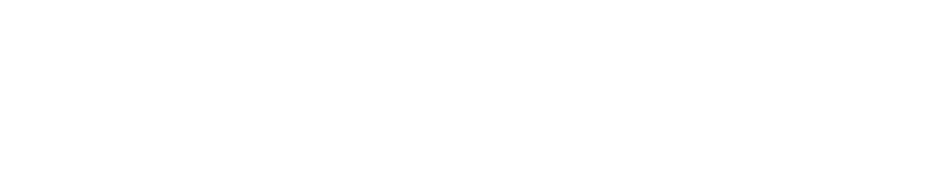
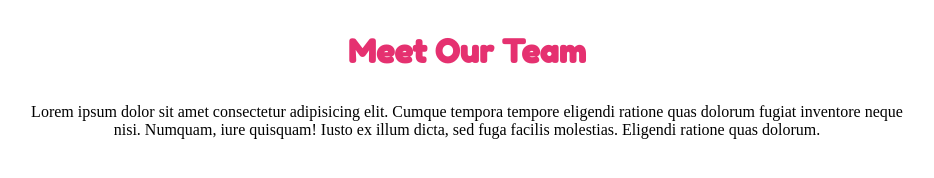
Before and after one commit to sensi-federico/html-css-float-cards, a plain HTML site: page index.html in a window 1280 px wide. Shown: the whole page, without its empty margins (173-1107 px from the left). Drawn offline with Linux system fonts and the light colour scheme.

Commit message:
header_commit

```diff
--- /dev/null
+++ b/assets/css/style.css
@@ -0,0 +1,28 @@
+* {
+    margin: 0;
+    padding: 0;
+    box-sizing: border-box;
+}
+
+.clearfix {
+    display: table;
+    content: "";
+    clear: both;
+}
+
+h1 {
+    color: #E53170;
+    text-align: center;
+    padding-top: 2rem;
+    margin-bottom: 2rem;
+    font-family: 'Fredoka One', cursive;
+}
+
+.container {
+    width: 70%;
+    margin: auto;
+}
+
+.container > p {
+    text-align: center;
+}
--- a/index.html
+++ b/index.html
@@ -1,14 +1,57 @@
 <!DOCTYPE html>
 <html lang="en">
+
 <head>
     <meta charset="UTF-8">
     <meta http-equiv="X-UA-Compatible" content="IE=edge">
     <meta name="viewport" content="width=device-width, initial-scale=1.0">
     <title>esercizio_float</title>
+    <link rel="preconnect" href="https://fonts.googleapis.com">
+    <link rel="preconnect" href="https://fonts.gstatic.com" crossorigin>
+    <link href="https://fonts.googleapis.com/css2?family=Fredoka+One&display=swap" rel="stylesheet">
+    <link rel="stylesheet" href="./assets/css/style.css">
 </head>
+
 <body>
+
+    <header id="site_header">
+        <h1>Meet Our Team</h1>
+    </header>
+    <!-- /#site_header -->
+
+    <main id="site_main">
+
+        <div class="container">
+
+            <p>Lorem ipsum dolor sit amet consectetur adipisicing elit. Cumque
+                tempora tempore eligendi ratione quas dolorum
+                fugiat inventore neque nisi. Numquam, iure quisquam! Iusto ex illum dicta,
+                sed fuga facilis molestias. Eligendi ratione quas dolorum.
+            </p>
+
+            <div class="row">
+
+                <div class="col_3">
+
+                    <div class="card">
+
+                    </div>
+
+                </div>
+
+            </div>
 
 
 
+        </div>
+
+
+    </main>
+    <!-- /#site_main -->
+
+    <footer id="site_footer"></footer>
+    <!-- /#site_footer -->
+
 </body>
+
 </html>
```
